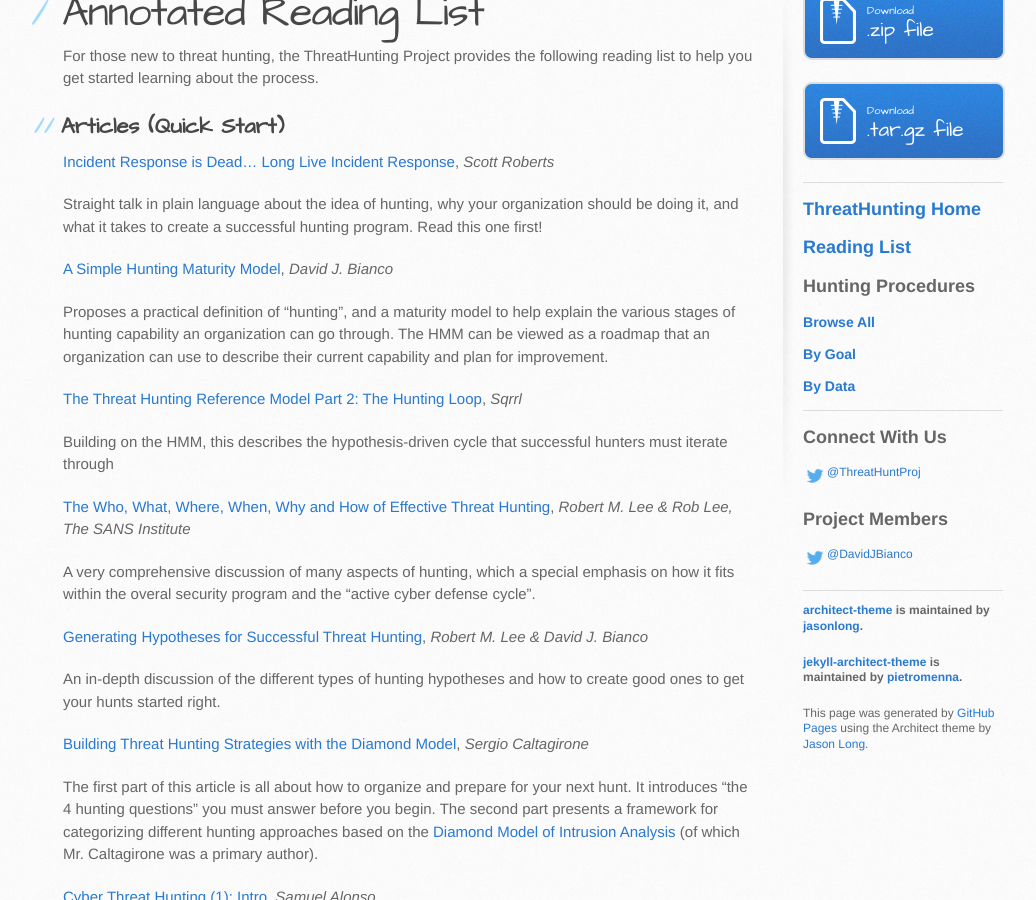
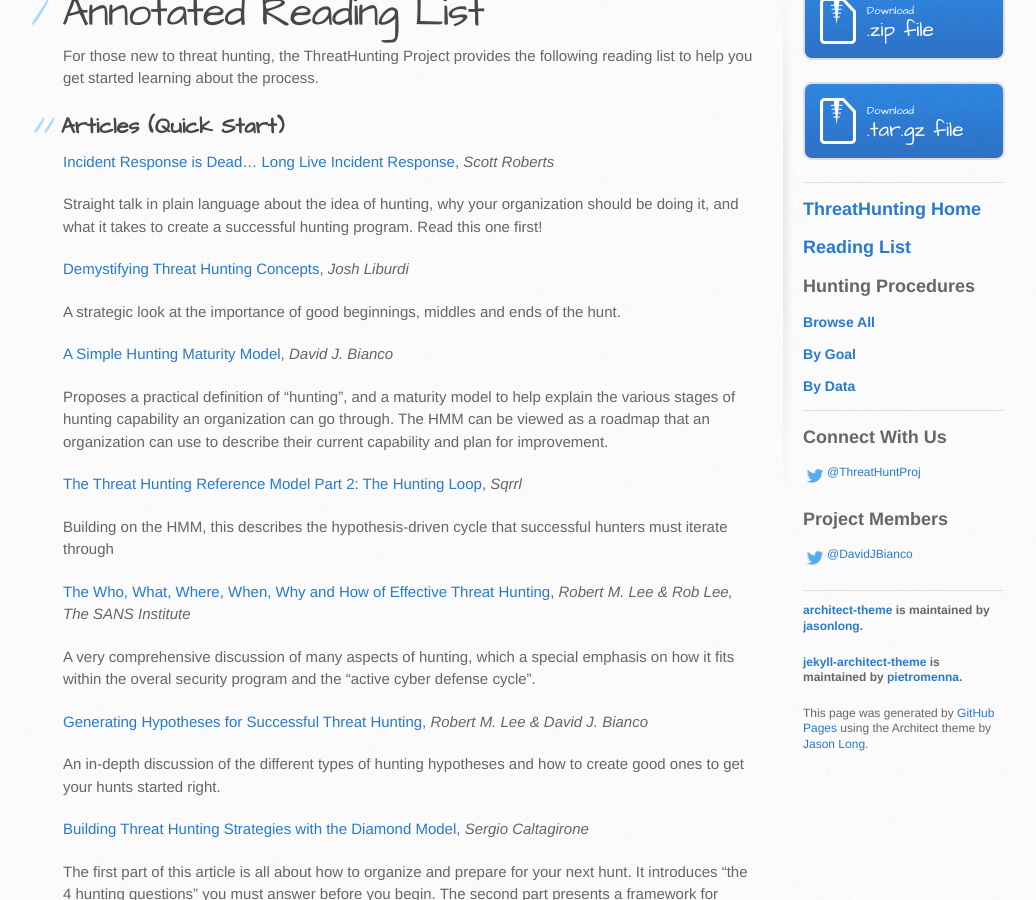
Before and after one commit to ThreatHuntingProject/ThreatHunting, a Jekyll site: the page built from reading-list.md, in a window 1280 px wide and 900 px high, scrolled down 428 px. Shown: the whole window, without its empty margins (107-1143 px from the left). Built offline with Jekyll 4.4.1, drawn with Linux system fonts in a browser that asks for light colours.

Commit message:
Added link to Josh Liburdi piece on demystifying hunt concepts to reading list.

```diff
--- a/reading-list.md
+++ b/reading-list.md
@@ -11,6 +11,10 @@
 **[Incident Response is Dead... Long Live Incident Response](https://sroberts.github.io/2015/04/14/ir-is-dead-long-live-ir/)**, *Scott Roberts*
 
 Straight talk in plain language about the idea of hunting, why your organization should be doing it, and what it takes to create a successful hunting program. Read this one first!
+
+**[Demystifying Threat Hunting Concepts](https://medium.com/@jshlbrd/demystifying-threat-hunting-concepts-9de5bad2d818)**, *Josh Liburdi*
+
+A strategic look at the importance of good beginnings, middles and ends of the hunt.
 
 **[A Simple Hunting Maturity Model](http://detect-respond.blogspot.com/2015/10/a-simple-hunting-maturity-model.html)**, *David J. Bianco*
 
```
